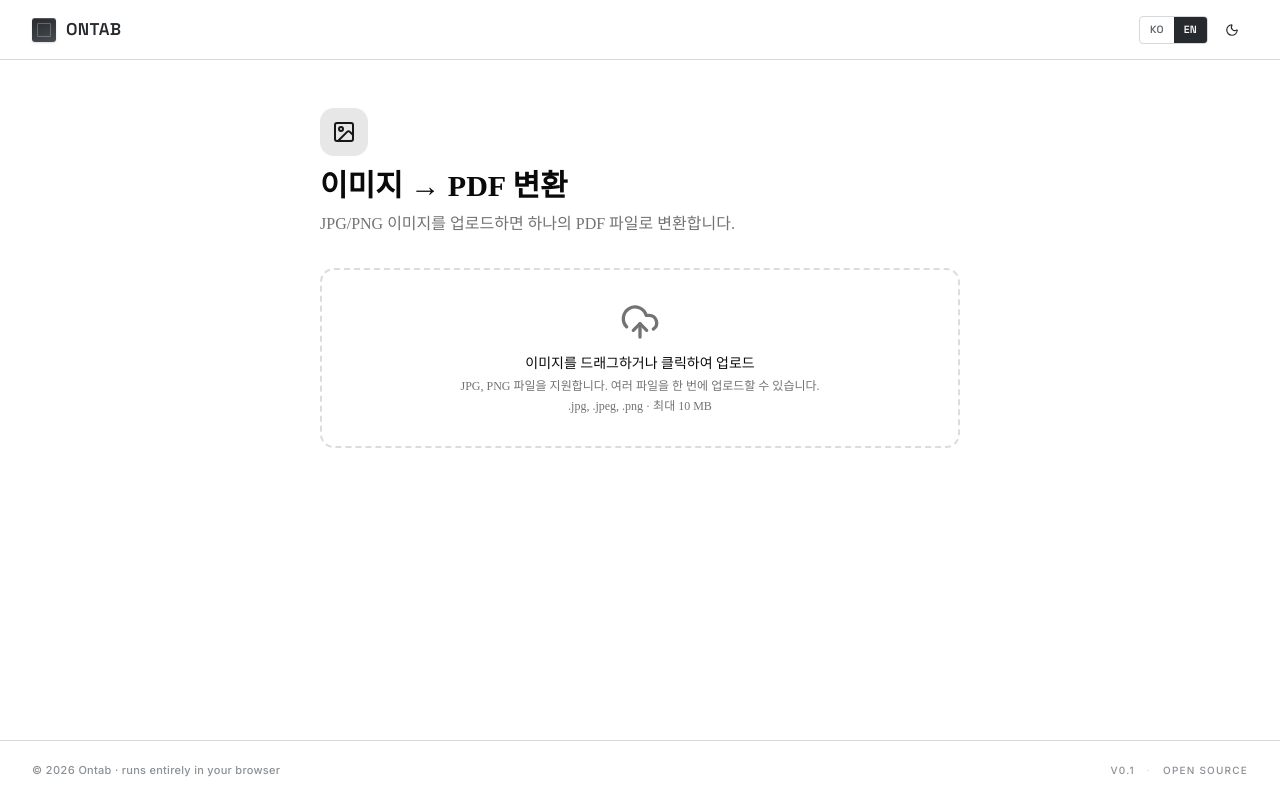
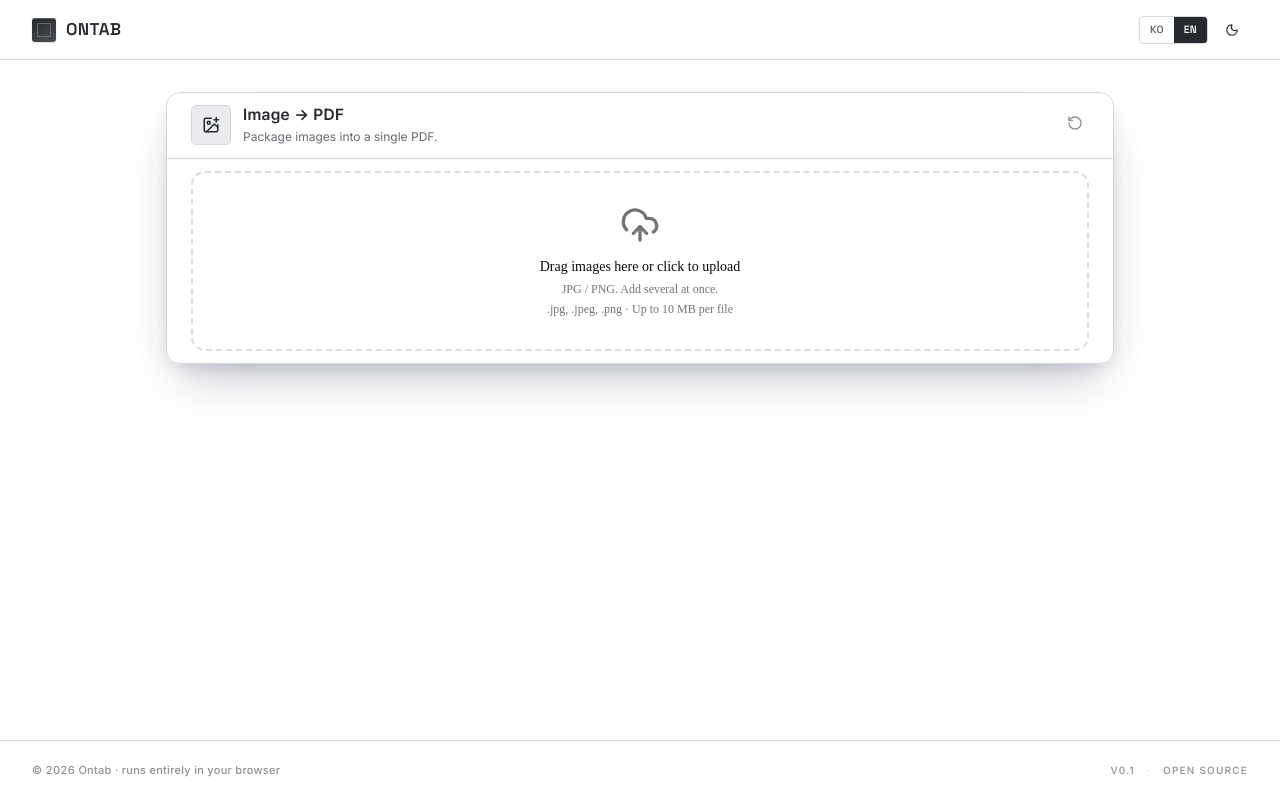
Before and after one commit to KOJUNKYUNG/tools, a Next.js app: page /en/tools/image-to-pdf in a window 1280 px wide. Built offline with nearby package versions, Linux system fonts and the light colour scheme.

Commit message:
feat(image-to-pdf): wire Screen3 + dedicated page + pdf-compress handoff consumer

```diff
--- a/src/app/[lang]/(chrome)/tools/image-to-pdf/page.tsx
+++ b/src/app/[lang]/(chrome)/tools/image-to-pdf/page.tsx
@@ -1,72 +1,29 @@
-"use client";
+import { getDictionary, type Locale } from "@/i18n/config";
+import { locales } from "@/i18n/locales";
+import { ImageToPdf } from "@/components/tools/image-to-pdf/ImageToPdf";
+import { getImageToPdfLabels } from "@/components/tools/image-to-pdf/labels";
 
-import { FileUpload } from "@/components/common/FileUpload";
-import { ProcessingStatus } from "@/components/common/ProcessingStatus";
-import { Button } from "@/components/ui/button";
-import { useToolProcessor } from "@/hooks/useToolProcessor";
-import { imagesToPdf } from "@/lib/pdf/imageToPdf";
-import { downloadBlob } from "@/lib/pdf/downloadBlob";
-import { ImageIcon } from "lucide-react";
+interface PageProps {
+  params: Promise<{ lang: string }>;
+}
 
-const IMAGE_ACCEPT = {
-  "image/jpeg": [".jpg", ".jpeg"],
-  "image/png": [".png"],
-};
+function asLocale(lang: string): Locale {
+  return (locales as readonly string[]).includes(lang) ? (lang as Locale) : "ko";
+}
 
-export default function ImageToPdfPage() {
-  const {
-    files,
-    setFiles,
-    status,
-    progress,
-    errorMessage,
-    run,
-    retry,
-    download,
-  } = useToolProcessor<Uint8Array>({
-    processor: (files, onProgress) => imagesToPdf({ files, onProgress }),
-    onDownload: (bytes) =>
-      downloadBlob(bytes, "images-converted.pdf", "application/pdf"),
-  });
+export default async function ImageToPdfPage({ params }: PageProps) {
+  const { lang } = await params;
+  const dict = await getDictionary(asLocale(lang));
+  const labels = getImageToPdfLabels(dict);
 
   return (
-    <div className="mx-auto max-w-2xl px-4 py-12">
-      <div className="mb-8">
-        <div className="mb-3 flex size-12 items-center justify-center rounded-xl bg-primary/10 text-primary">
-          <ImageIcon className="size-6" />
-        </div>
-        <h1 className="font-heading text-2xl font-bold sm:text-3xl">
-          이미지 → PDF 변환
-        </h1>
-        <p className="mt-2 text-muted-foreground">
-          JPG/PNG 이미지를 업로드하면 하나의 PDF 파일로 변환합니다.
-        </p>
-      </div>
-
-      <div className="space-y-6">
-        <FileUpload
-          accept={IMAGE_ACCEPT}
-          multiple
-          onFiles={setFiles}
-          label="이미지를 드래그하거나 클릭하여 업로드"
-          description="JPG, PNG 파일을 지원합니다. 여러 파일을 한 번에 업로드할 수 있습니다."
-        />
-
-        {files.length > 0 && status === "idle" && (
-          <Button className="w-full" size="lg" onClick={run}>
-            PDF로 변환 ({files.length}개 이미지)
-          </Button>
-        )}
-
-        <ProcessingStatus
-          status={status}
-          progress={progress}
-          errorMessage={errorMessage}
-          onRetry={retry}
-          onDownload={download}
-          downloadFileName="images-converted.pdf"
-        />
-      </div>
+    <div
+      className="mx-auto px-4 py-8"
+      style={{
+        width: "min(var(--tweak-workspace-width, 980px), calc(100vw - 32px))",
+      }}
+    >
+      <ImageToPdf labels={labels} lang={lang} />
     </div>
   );
 }
--- a/src/app/[lang]/(chrome)/tools/pdf-compress/page.tsx
+++ b/src/app/[lang]/(chrome)/tools/pdf-compress/page.tsx
@@ -1,6 +1,6 @@
 "use client";
 
-import { useState } from "react";
+import { useEffect, useState } from "react";
 import { FileUpload } from "@/components/common/FileUpload";
 import { ProcessingStatus } from "@/components/common/ProcessingStatus";
 import { Button } from "@/components/ui/button";
@@ -12,6 +12,7 @@ import {
 } from "@/lib/pdf/compressPdf";
 import { downloadBlob } from "@/lib/pdf/downloadBlob";
 import { formatBytes } from "@/lib/common/formatBytes";
+import { consumeStagedFiles } from "@/lib/common/toolHandoff";
 import { ArchiveIcon } from "lucide-react";
 
 const PDF_ACCEPT = { "application/pdf": [".pdf"] };
@@ -41,6 +42,13 @@ export default function PdfCompressPage() {
     onDownload: (res) =>
       downloadBlob(res.data, "compressed.pdf", "application/pdf"),
   });
+
+  // Load a PDF handed off from another tool (e.g. image-to-pdf). Once on mount.
+  useEffect(() => {
+    const staged = consumeStagedFiles();
+    if (staged && staged.files.length > 0) setFiles(staged.files);
+    // eslint-disable-next-line react-hooks/exhaustive-deps
+  }, []);
 
   const file = files[0];
 
--- a/src/components/landing/Screen3Workspace.tsx
+++ b/src/components/landing/Screen3Workspace.tsx
@@ -17,6 +17,8 @@ import { ImageCompressTool } from "@/components/tools/image-compress/ImageCompre
 import { getImageCompressLabels } from "@/components/tools/image-compress/labels";
 import { PdfArrange } from "@/components/tools/pdf-arrange/PdfArrange";
 import { getPdfArrangeLabels } from "@/components/tools/pdf-arrange/labels";
+import { ImageToPdf } from "@/components/tools/image-to-pdf/ImageToPdf";
+import { getImageToPdfLabels } from "@/components/tools/image-to-pdf/labels";
 
 type Category = "presentation" | "document" | "image";
 
@@ -72,6 +74,8 @@ export function Screen3Workspace({
         );
       case "image-compress":
         return <ImageCompressTool inline labels={getImageCompressLabels(dict)} />;
+      case "image-to-pdf":
+        return <ImageToPdf inline labels={getImageToPdfLabels(dict)} lang={locale} />;
       case "pdf-arrange":
       case "pdf-merge":
       case "pdf-split":
```
